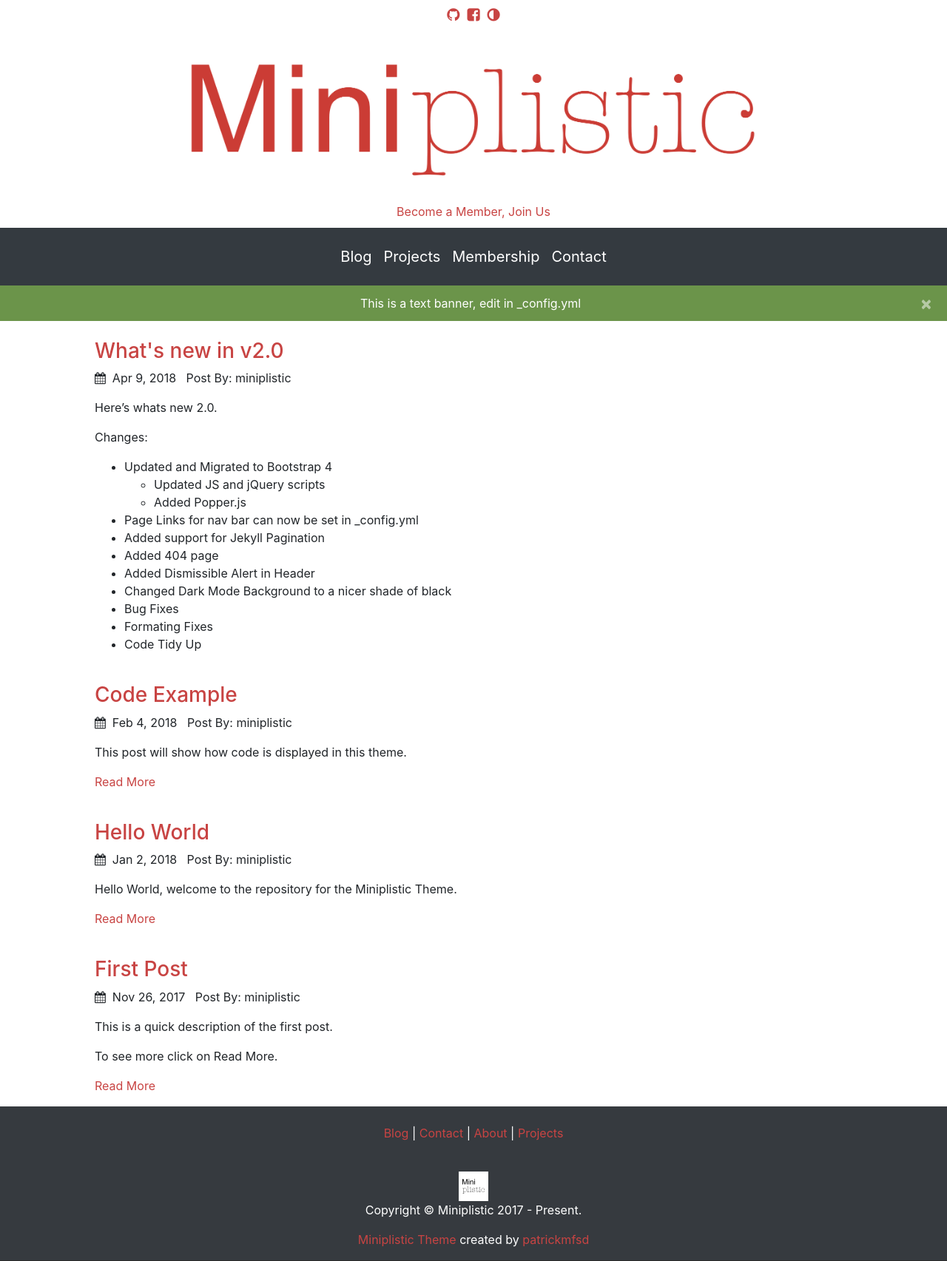
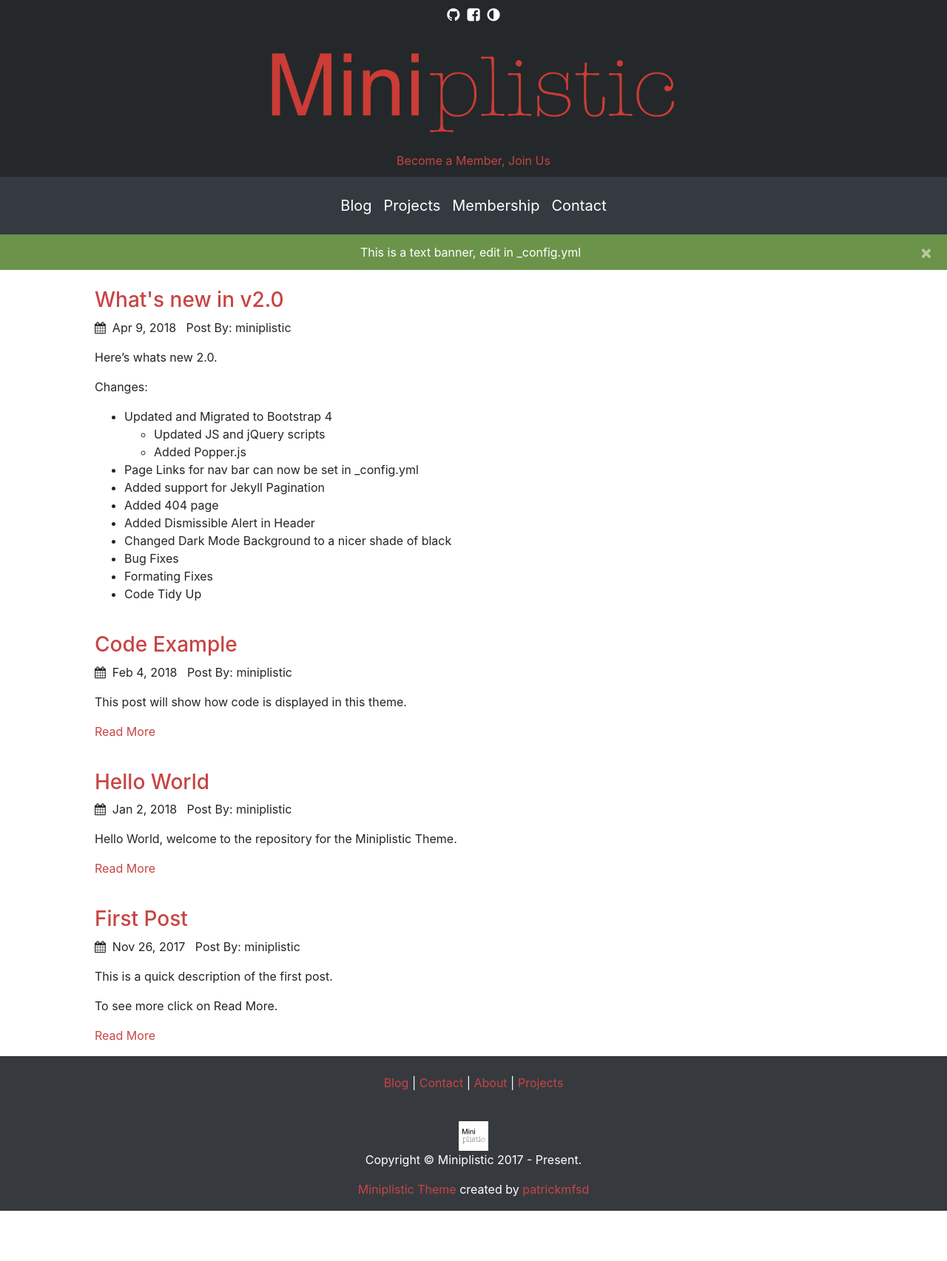
Before and after one commit to patrickmfsd/Miniplistic, a Jekyll site: the page built from index.html, in a window 1280 px wide. Shown: the whole page at 74% size. Built offline with Jekyll 4.4.1, drawn with Linux system fonts in a browser that asks for light colours; nearby versions of some CDN libraries; the list of posts is cut into pages by our own code; after the commit the page ends 1637 px from its top, so only the background shows below that.

Commit message:
Tweaked Header CSS

```diff
--- a/_sass/_site.scss
+++ b/_sass/_site.scss
@@ -2,10 +2,21 @@ html {
 	font-family:sans-serif;
 	-ms-text-size-adjust:100%;
 	-webkit-text-size-adjust:100%;
+
 }
+
+.site-header{
+	background-color: #24282A;
+}
+
 
 body {
 	margin:0;
+}
+
+.navbar-toggler {
+     outline: none !important;
+     border: none !important;
 }
 
 // Link Color
@@ -23,13 +34,14 @@ a:hover {
 .iconbar {
 	padding-top:5px;
 	display:flex;
-	justify-content:center;
+	justify-content: center !important;
 	margin:0;
 }
 
 .iconbar a {
 	font-size:20px;
 	margin:0;
+	color: white !important;
 }
 
 .iconbar .fa {
@@ -57,7 +69,7 @@ a:hover {
 
 // Site logo/banner
 .logo {
-	max-width:70%;
+	max-width:50%;
 	display:block;
 	margin-left:auto;
 	margin-right:auto;
```
